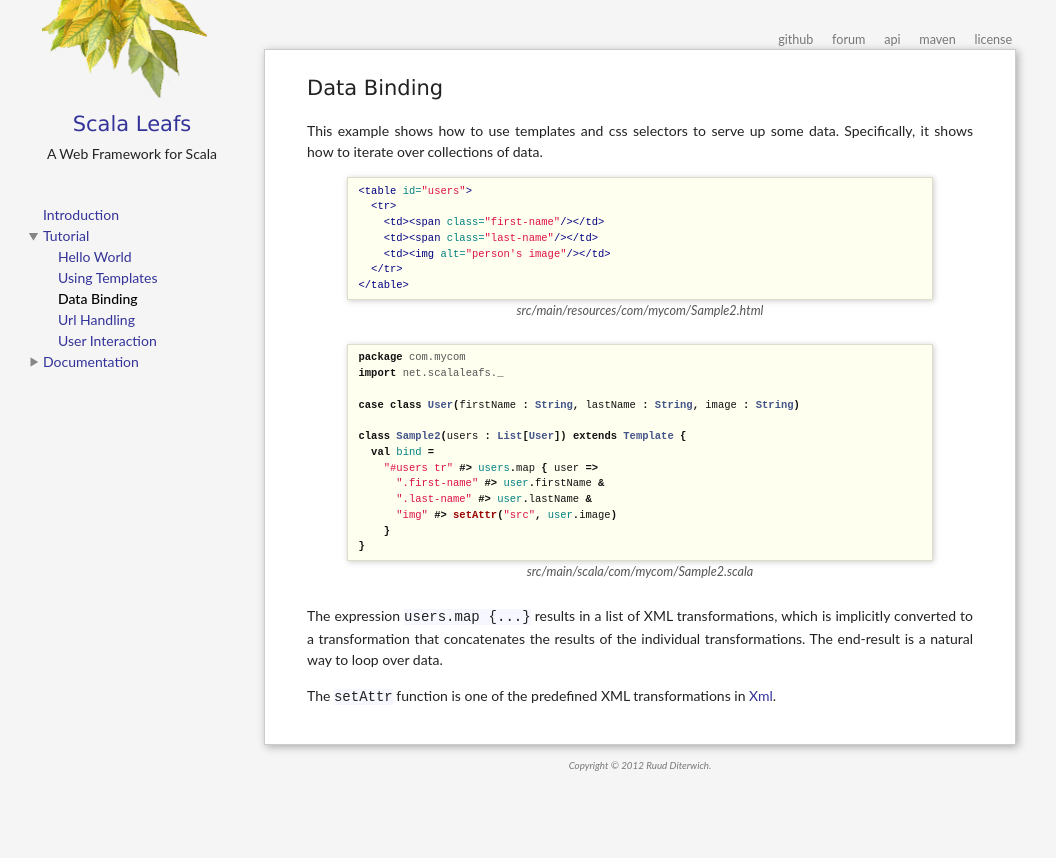
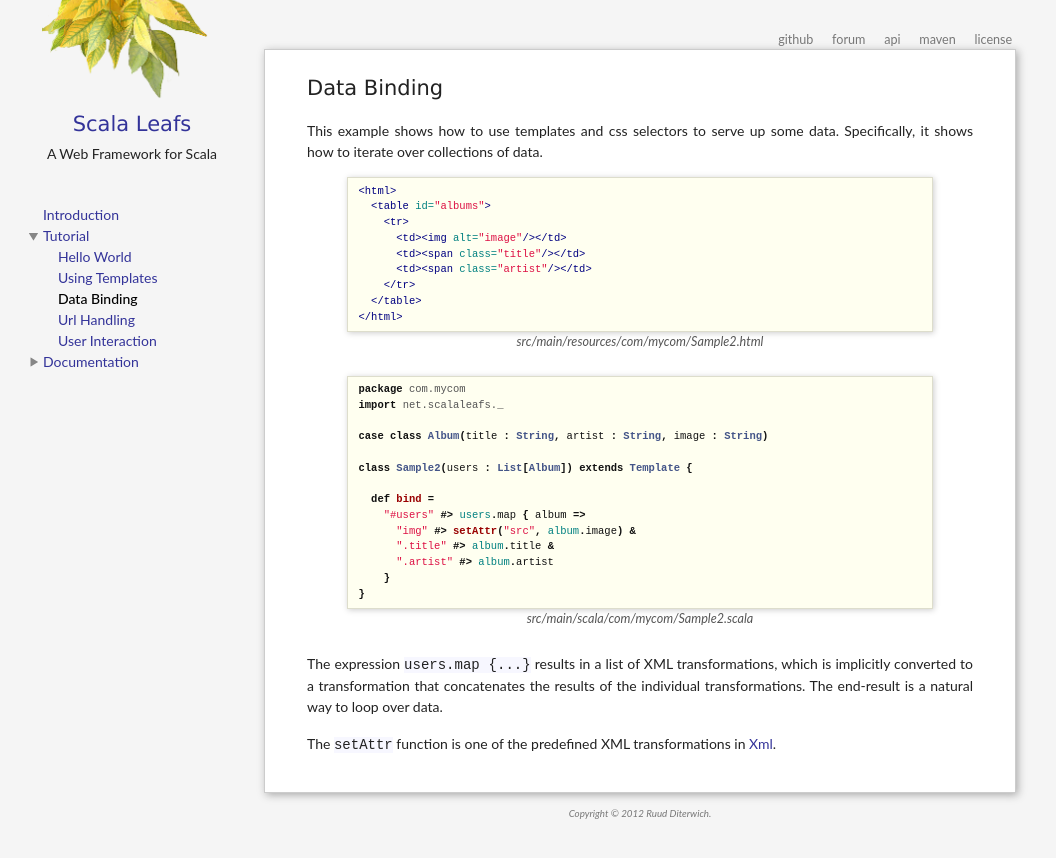
Before and after one commit to scalastuff/scalaleafs, a Jekyll site: the page built from data-binding.md, in a window 1280 px wide. Shown: the top 858 px of the page, without its empty margins (0-1056 px from the left). Built offline with Jekyll 4.4.1, drawn with Linux system fonts in a browser that asks for light colours.

Commit message:
Updated data-binding.md

```diff
--- a/data-binding.md
+++ b/data-binding.md
@@ -6,13 +6,15 @@ layout: default
 This example shows how to use templates and css selectors to serve up some data. Specifically, it shows how to iterate over collections of data.
 
 {% highlight html %}
-<table id="users">
-  <tr>
-    <td><span class="first-name"/></td>
-    <td><span class="last-name"/></td>
-    <td><img alt="person's image"/></td>
-  </tr>
-</table>
+<html>
+  <table id="albums">
+    <tr>
+      <td><img alt="image"/></td>
+      <td><span class="title"/></td>
+      <td><span class="artist"/></td>
+    </tr>
+  </table>
+</html>
 {% endhighlight %}
 <label>src/main/resources/com/mycom/Sample2.html</label>
 
@@ -20,14 +22,15 @@ This example shows how to use templates and css selectors to serve up some data.
 package com.mycom
 import net.scalaleafs._
 
-case class User(firstName : String, lastName : String, image : String)
+case class Album(title : String, artist : String, image : String)
 
-class Sample2(users : List[User]) extends Template {
-  val bind =
-    "#users tr" #> users.map { user =>
-      ".first-name" #> user.firstName &
-      ".last-name" #> user.lastName &
-      "img" #> setAttr("src", user.image)
+class Sample2(users : List[Album]) extends Template {
+
+  def bind =
+    "#users" #> users.map { album =>
+      "img" #> setAttr("src", album.image) &
+      ".title" #> album.title &
+      ".artist" #> album.artist
     }
 }
 {% endhighlight %}
```
